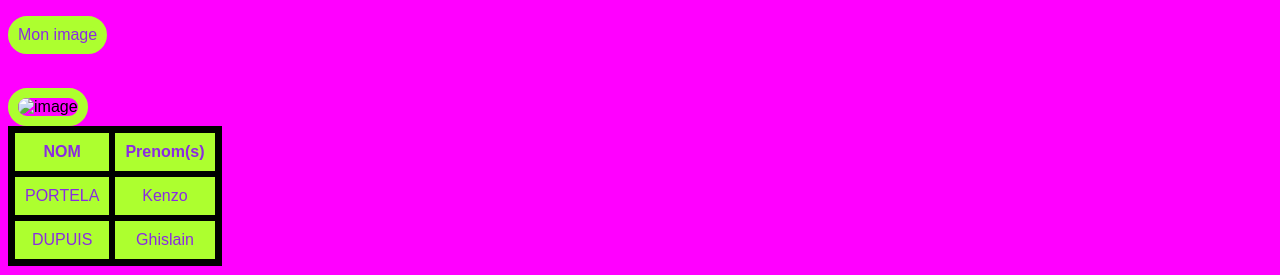
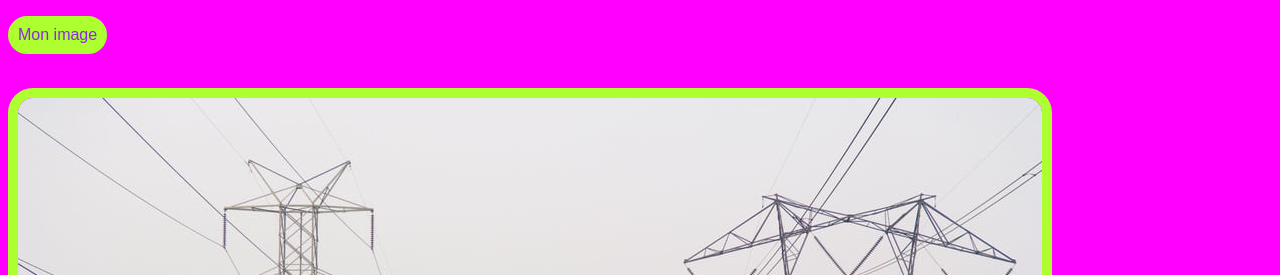
Before and after one commit to KenzoPortelaLJM/mapagehtml, a plain HTML site: page index.html in a window 1280 px wide. Shown: the top 275 px of the page. Drawn offline with Linux system fonts and the light colour scheme.

Commit message:
Update index.html

```diff
--- a/index.html
+++ b/index.html
@@ -7,7 +7,7 @@
 <body>
     <!--ici des commentaires-->
     <p id="mon_image">Mon image</p><br>
-    <img src="./img/image.jpg" alt="image">
+    <img src="./image.jpg" alt="image">
     <table>
         <tr>
             <th>NOM</th>
```
